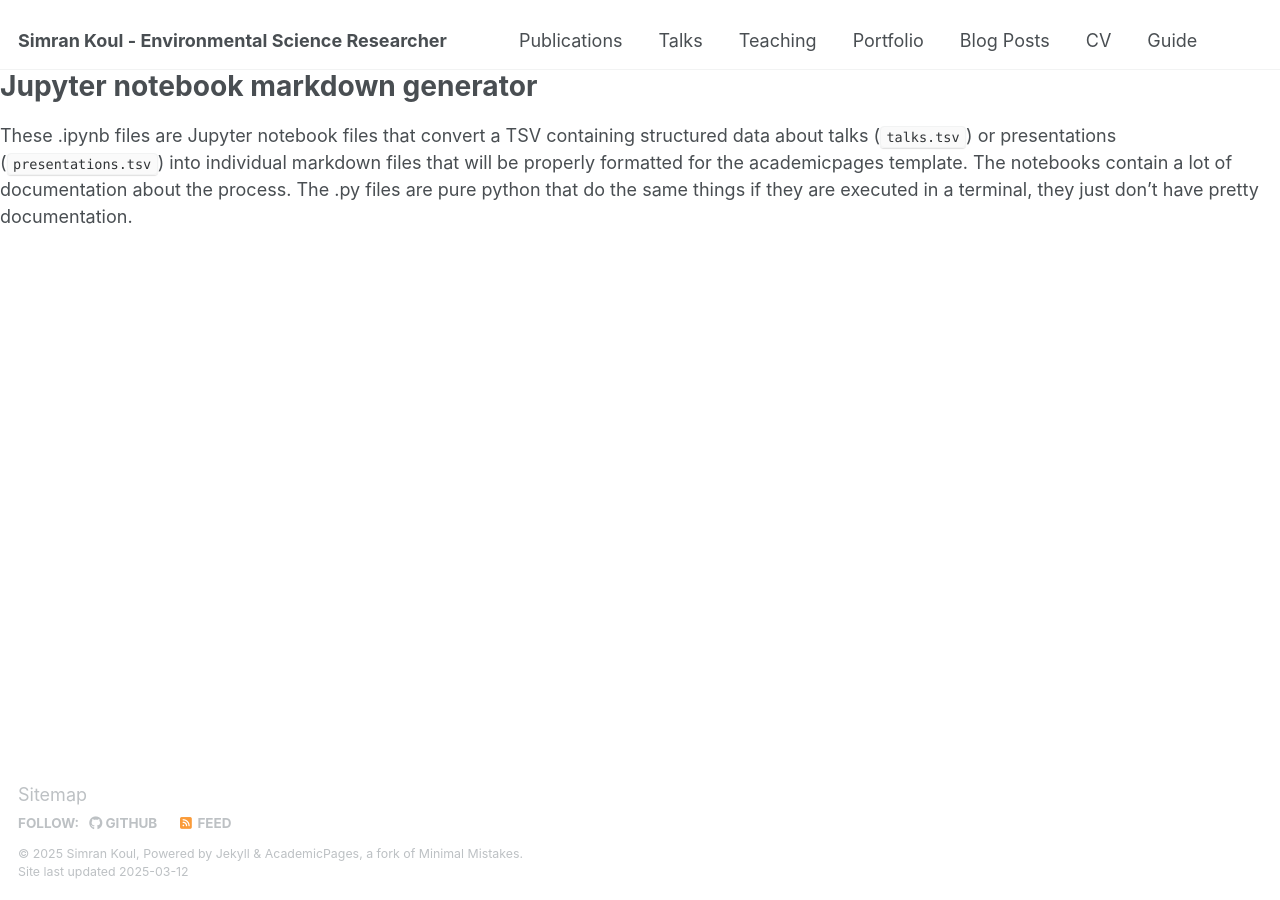
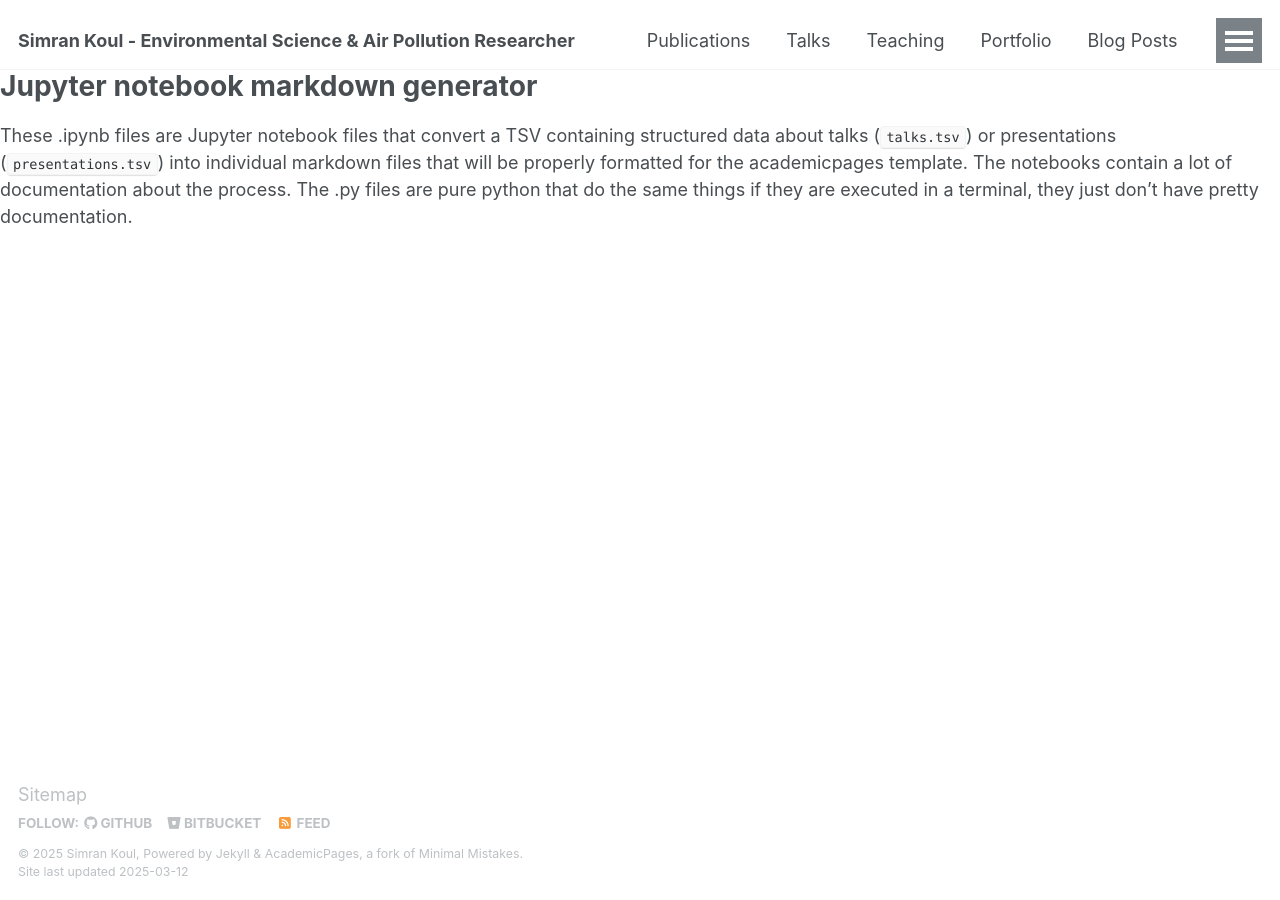
Before and after one commit to simkoul/simkoul.github.io, a Jekyll site: the page built from markdown_generator/readme.md, in a window 1280 px wide. Built offline with Jekyll 4.4.1, drawn with Linux system fonts in a browser that asks for light colours; our own code applies the rules of GitHub Pages for plain Markdown files; part of the change alters nothing that is shown.

Commit message:
Update _config.yml

```diff
--- a/_config.yml
+++ b/_config.yml
@@ -1,18 +1,9 @@
-# Welcome to Jekyll!
-#
-# This config file is meant for settings that affect your entire site, values
-# which you are expected to set up once and rarely need to edit after that.
-# For technical reasons, this file is *NOT* reloaded automatically when you use
-# `jekyll serve -l -H localhost`. If you change this file, please restart the
-# server process.
-
-# Basic Site Settings
 locale                   : "en-US"
 site_theme               : "default"
-title                    : "Simran Koul - Environmental Science Researcher"
+title                    : "Simran Koul - Environmental Science & Air Pollution Researcher"
 title_separator          : "-"
 name                     : &name "Simran Koul"
-description              : &description "PhD Student | Environmental Science & Air Pollution Research | Geospatial & Data Analysis"
+description              : &description "PhD Student | Air Pollution, Geospatial Analysis, & Data Science | UCSB Bren School"
 url                      : https://simkoul.github.io
 baseurl                  : ""
 repository               : "simkoul/simkoul.github.io"
@@ -21,28 +12,55 @@ author:
   avatar           : "profile.png"
   name             : "Simran Koul"
   pronouns         : "she/her"
-  bio              : "PhD Student at UCSB Bren School, focusing on Environmental Science, PM2.5 pollution, and geospatial analysis."
+  bio              : "PhD Student at UCSB Bren School, focusing on air pollution, PM2.5, geospatial analysis, and social inequities."
   location         : "Santa Barbara, CA"
   employer         : "University of California, Santa Barbara (UCSB)"
   uri              : "https://www.bren.ucsb.edu"
   email            : "simran.koul@ucsb.edu"
 
   # Academic websites
+  arxiv            : "https://arxiv.org/search/?query=Simran+Koul&searchtype=all" # If applicable
   googlescholar    : "https://scholar.google.com/citations?user=PS_CX0AAAAAJ"
+  impactstory      : "https://impactstory.org/u/Simran-Koul" # If applicable
   orcid            : "https://orcid.org/0000-0000-0000-0000" # Update with actual ORCID
+  semantic         : "https://www.semanticscholar.org/author/Simran-Koul" # If applicable
+  pubmed           : "https://www.ncbi.nlm.nih.gov/pubmed/?term=simran+koul" # If applicable
   researchgate     : "https://www.researchgate.net/profile/Simran-Koul"
   scopus           : "https://www.scopus.com/authid/detail.uri?authorId=000000000000" # Update if available
 
   # Repositories and software development
+  bitbucket        : "simrankoul"
+  codepen          : "simrankoul"
+  dribbble         : "simrankoul"
   github           : "simkoul"
-  kaggle           : "simkoul" # If applicable
+  kaggle           : "simrankoul" # If applicable
   stackoverflow    : "1234567/simran-koul" # Update with correct ID if needed
 
   # Social media
+  bluesky          : "bsky.app/simrankoul"
+  facebook         : "simrankoul"
+  flickr           : ""
+  foursquare       : ""
+  goodreads        : ""
+  google_plus      : ""
+  keybase          : ""
+  instagram        : "skoul_research"
+  lastfm           : ""
   linkedin         : "https://www.linkedin.com/in/simran-koul-ucsb"
-  twitter          : "simrankoul_" # If you want to use Twitter/X
-  instagram        : "skoul_research" # If you decide to use IG for research content
-  bluesky          : "bsky.app/simrankoul" # If applicable
+  mastodon         : "https://mastodon.social/@simrankoul"
+  medium           : "https://medium.com/@simrankoul"
+  pinterest        : ""
+  soundcloud       : ""
+  steam            : ""
+  telegram         : ""
+  tumblr           : ""
+  twitter          : "simrankoul_"
+  vine             : ""
+  weibo            : ""
+  wikipedia        : ""
+  xing             : ""
+  youtube          : "https://www.youtube.com/@simrankoul"
+  zhihu            : ""
 
 publication_category:
   books:
@@ -60,66 +78,27 @@ read_more                : "disabled"
 comments:
   provider               : "false"
 
-analytics:
-  provider               : "google"
-  google:
-    tracking_id          : "UA-000000-2" # Update with actual tracking ID
+staticman:
+  allowedFields          : ['name', 'email', 'url', 'message']
+  branch                 : "gh-pages"
+  commitMessage          : "New comment."
+  filename               : comment-{@timestamp}
+  format                 : "yml"
+  moderation             : true
+  path                   : "_data/comments/{options.slug}"
+  requiredFields         : ['name', 'email', 'message']
+  transforms:
+    email                : "md5"
+  generatedFields:
+    date:
+      type               : "date"
+      options:
+        format           : "iso8601"
 
-sass:
-  sass_dir: _sass
-  style: compressed
-locale                   : "en-US"
-site_theme               : "default"
-title                    : "Simran Koul - Environmental Science Researcher"
-title_separator          : "-"
-name                     : &name "Simran Koul"
-description              : &description "PhD Student | Environmental Science & Air Pollution Research | Geospatial & Data Analysis"
-url                      : https://simkoul.github.io
-baseurl                  : ""
-repository               : "simkoul/simkoul.github.io"
-
-author:
-  avatar           : "profile.png"
-  name             : "Simran Koul"
-  pronouns         : "she/her"
-  bio              : "PhD Student at UCSB Bren School, focusing on Environmental Science, PM2.5 pollution, and geospatial analysis."
-  location         : "Santa Barbara, CA"
-  employer         : "University of California, Santa Barbara (UCSB)"
-  uri              : "https://www.bren.ucsb.edu"
-  email            : "simran.koul@ucsb.edu"
-
-  # Academic websites
-  googlescholar    : "https://scholar.google.com/citations?user=PS_CX0AAAAAJ"
-  orcid            : "https://orcid.org/0000-0000-0000-0000" # Update with actual ORCID
-  researchgate     : "https://www.researchgate.net/profile/Simran-Koul"
-  scopus           : "https://www.scopus.com/authid/detail.uri?authorId=000000000000" # Update if available
-
-  # Repositories and software development
-  github           : "simkoul"
-  kaggle           : "simkoul" # If applicable
-  stackoverflow    : "1234567/simran-koul" # Update with correct ID if needed
-
-  # Social media
-  linkedin         : "https://www.linkedin.com/in/simran-koul-ucsb"
-  twitter          : "simrankoul_" # If you want to use Twitter/X
-  instagram        : "skoul_research" # If you decide to use IG for research content
-  bluesky          : "bsky.app/simrankoul" # If applicable
-
-publication_category:
-  books:
-    title: 'Books'
-  manuscripts:
-    title: 'Journal Articles'
-  conferences:
-    title: 'Conference Papers'
-
-teaser                   : "banner.png"
-breadcrumbs              : false
-words_per_minute         : 160
-future                   : true
-read_more                : "disabled"
-comments:
-  provider               : "false"
+google_site_verification : ""
+bing_site_verification   : ""
+alexa_site_verification  : ""
+yandex_site_verification : ""
 
 analytics:
   provider               : "google"
@@ -132,3 +111,60 @@ sass:
 
 permalink: /:categories/:title/
 timezone: America/Los_Angeles
+
+
+
+# Plugins
+plugins:
+  - jekyll-feed
+  - jekyll-gist
+  - jekyll-paginate
+  - jekyll-sitemap
+  - jekyll-redirect-from
+  - jemoji
+
+# Mimic GitHub Pages with --safe
+whitelist:
+  - jekyll-feed
+  - jekyll-gist
+  - jekyll-paginate
+  - jekyll-sitemap
+  - jekyll-redirect-from
+  - jemoji
+
+
+# Archives
+#  Type
+#  - GitHub Pages compatible archive pages built with Liquid ~> type: liquid (default)
+#  - Jekyll Archives plugin archive pages ~> type: jekyll-archives
+#  Path (examples)
+#  - Archive page should exist at path when using Liquid method or you can
+#    expect broken links (especially with breadcrumbs enabled)
+#  - <base_path>/tags/my-awesome-tag/index.html ~> path: /tags/
+#  - <base_path/categories/my-awesome-category/index.html ~> path: /categories/
+#  - <base_path/my-awesome-category/index.html ~> path: /
+category_archive:
+  type: liquid
+  path: /categories/
+tag_archive:
+  type: liquid
+  path: /tags/
+# https://github.com/jekyll/jekyll-archives
+# jekyll-archives:
+#   enabled:
+#     - categories
+#     - tags
+#   layouts:
+#     category: archive-taxonomy
+#     tag: archive-taxonomy
+#   permalinks:
+#     category: /categories/:name/
+#     tag: /tags/:name/
+
+
+# HTML Compression
+# - http://jch.penibelst.de/
+compress_html:
+  clippings: all
+  ignore:
+    envs: development
```
